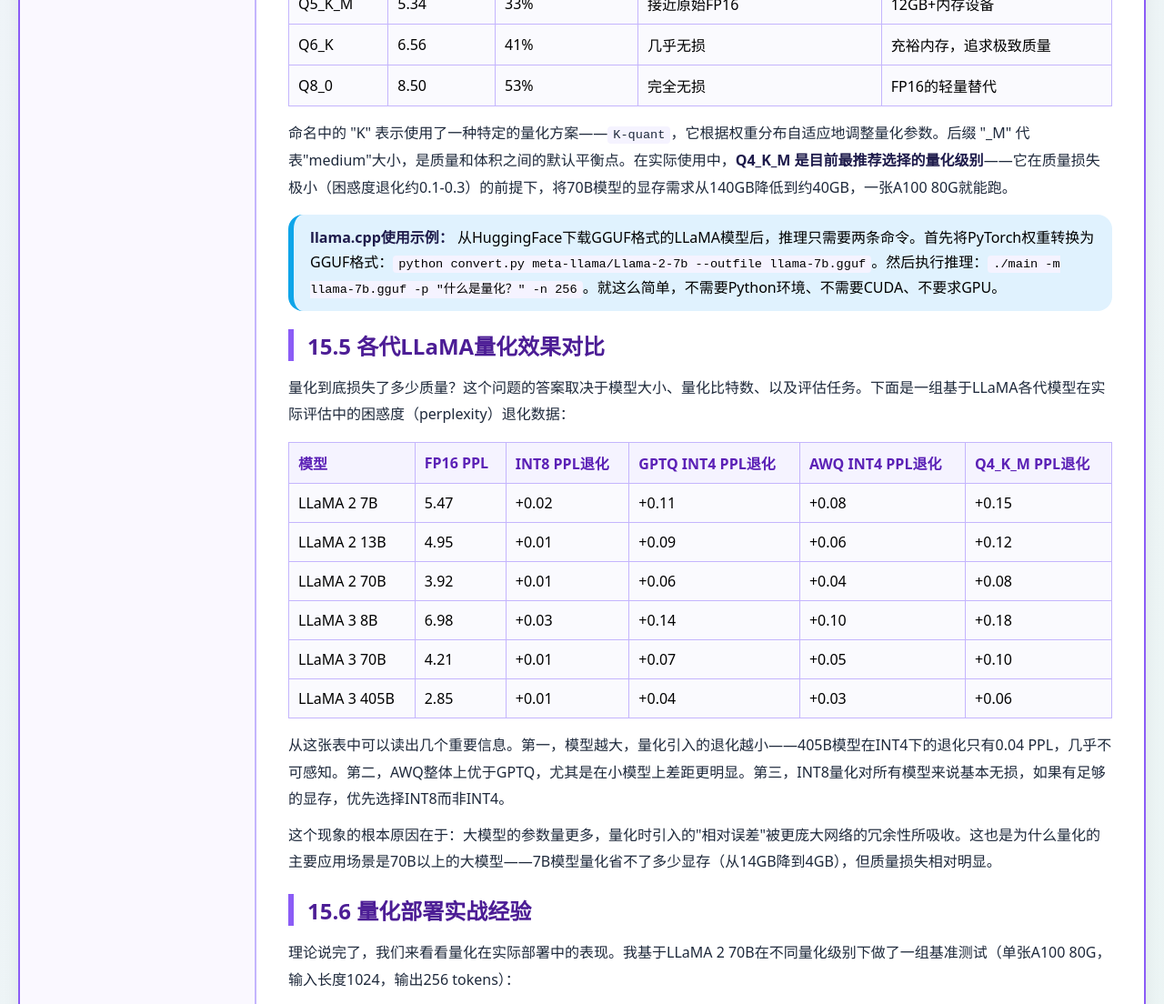
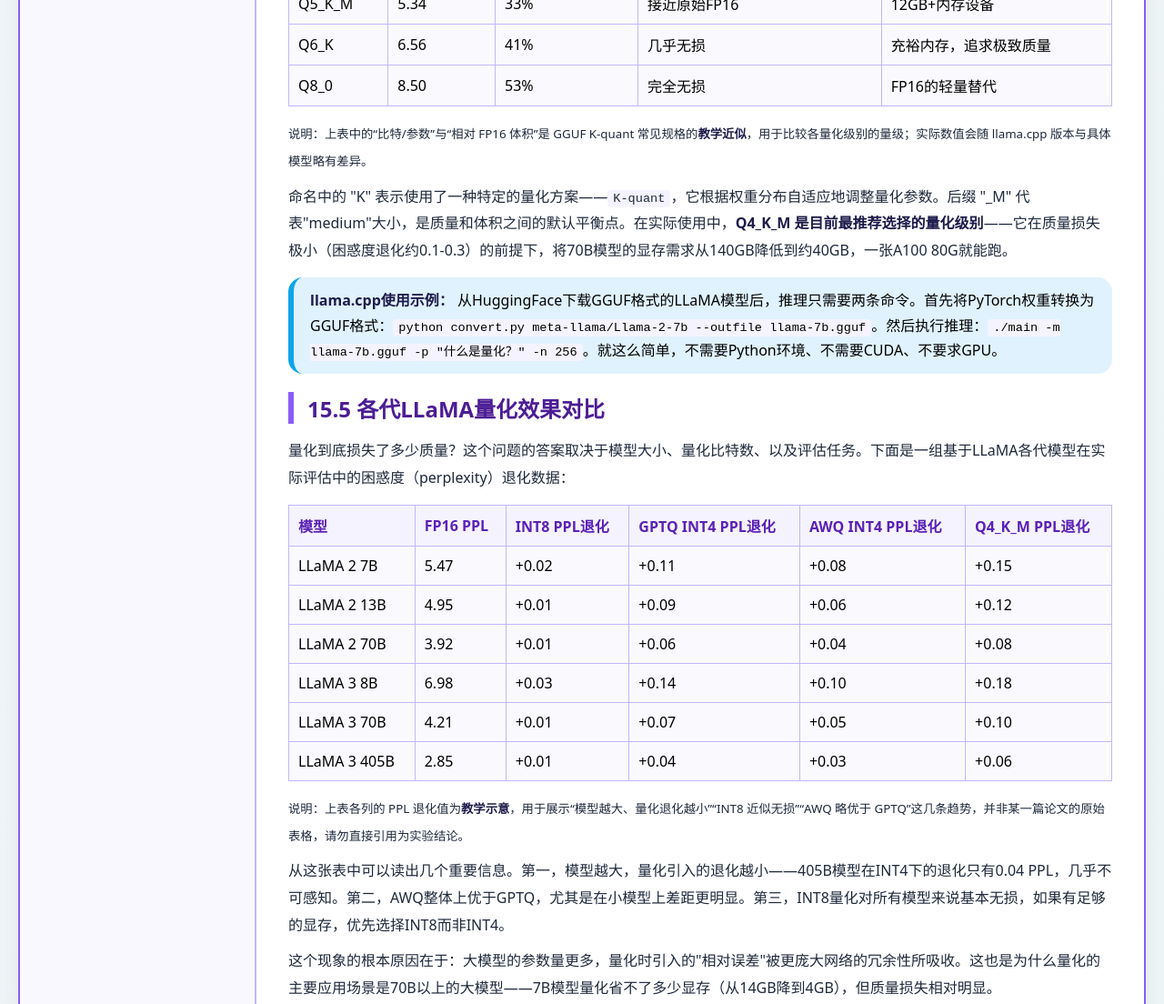
Before and after one commit to 1998x-stack/llama-tutorial, a plain HTML site: page 15.html in a window 1280 px wide. Shown: the part 4640-5744 px from the top of the page at 91% size. Drawn offline with Linux system fonts and the light colour scheme.

Commit message:
docs(llama-tutorial): mark unsourced quantization and LongContext tables as teaching approximations

```diff
--- a/15.html
+++ b/15.html
@@ -321,6 +321,8 @@
             </tr>
         </table>
 
+        <p><small>说明：上表中的“比特/参数”与“相对 FP16 体积”是 GGUF K-quant 常见规格的<strong>教学近似</strong>，用于比较各量化级别的量级；实际数值会随 llama.cpp 版本与具体模型略有差异。</small></p>
+
         <p>命名中的 "K" 表示使用了一种特定的量化方案——<code>K-quant</code>，它根据权重分布自适应地调整量化参数。后缀 "_M" 代表"medium"大小，是质量和体积之间的默认平衡点。在实际使用中，<strong>Q4_K_M 是目前最推荐选择的量化级别</strong>——它在质量损失极小（困惑度退化约0.1-0.3）的前提下，将70B模型的显存需求从140GB降低到约40GB，一张A100 80G就能跑。</p>
 
         <div class="tip">
@@ -389,6 +391,8 @@
                 <td>+0.06</td>
             </tr>
         </table>
+
+        <p><small>说明：上表各列的 PPL 退化值为<strong>教学示意</strong>，用于展示“模型越大、量化退化越小”“INT8 近似无损”“AWQ 略优于 GPTQ”这几条趋势，并非某一篇论文的原始表格，请勿直接引用为实验结论。</small></p>
 
         <p>从这张表中可以读出几个重要信息。第一，模型越大，量化引入的退化越小——405B模型在INT4下的退化只有0.04 PPL，几乎不可感知。第二，AWQ整体上优于GPTQ，尤其是在小模型上差距更明显。第三，INT8量化对所有模型来说基本无损，如果有足够的显存，优先选择INT8而非INT4。</p>
 
```
Also changed, not shown: 17.html (+2 -0 lines).
